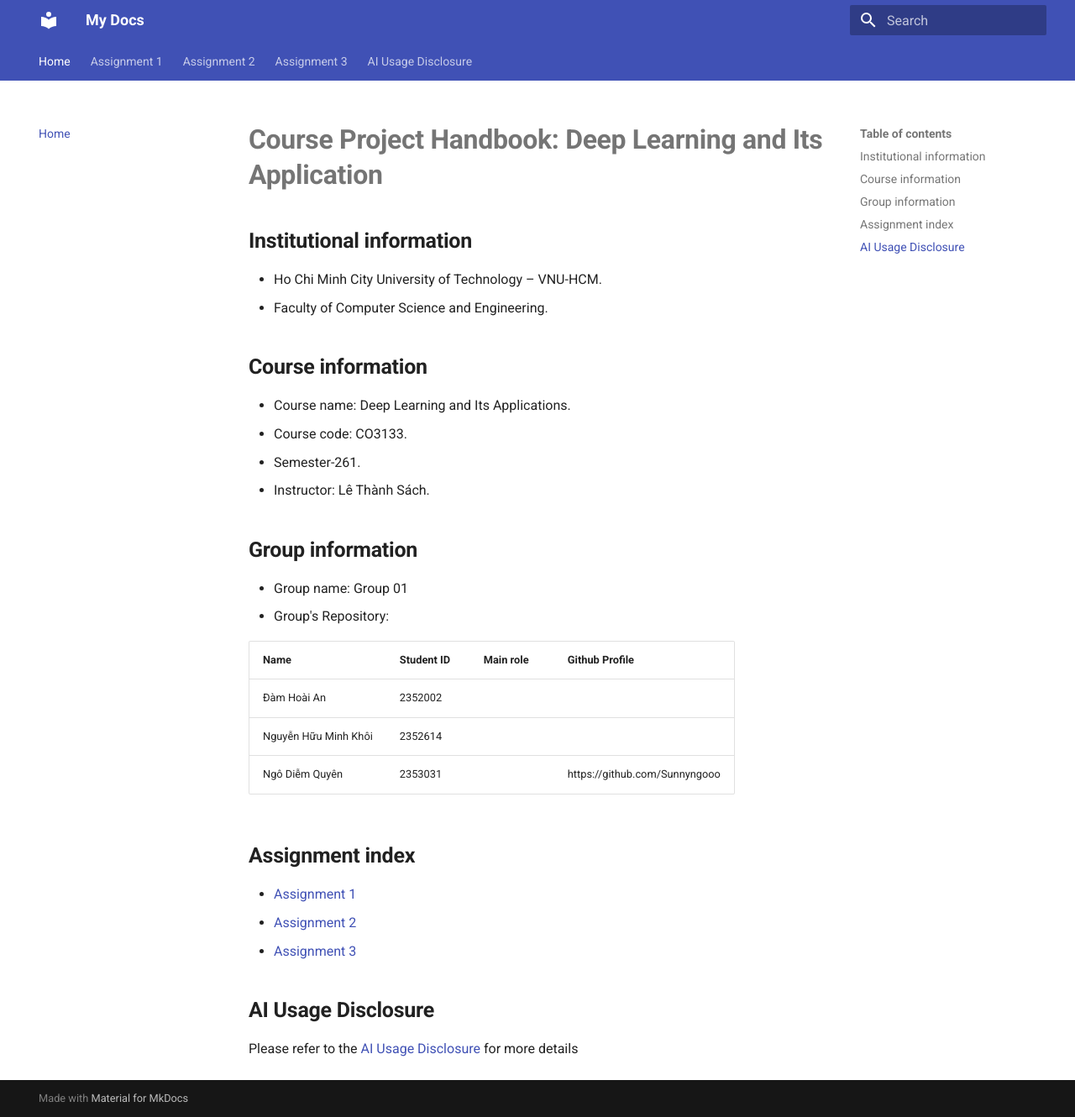
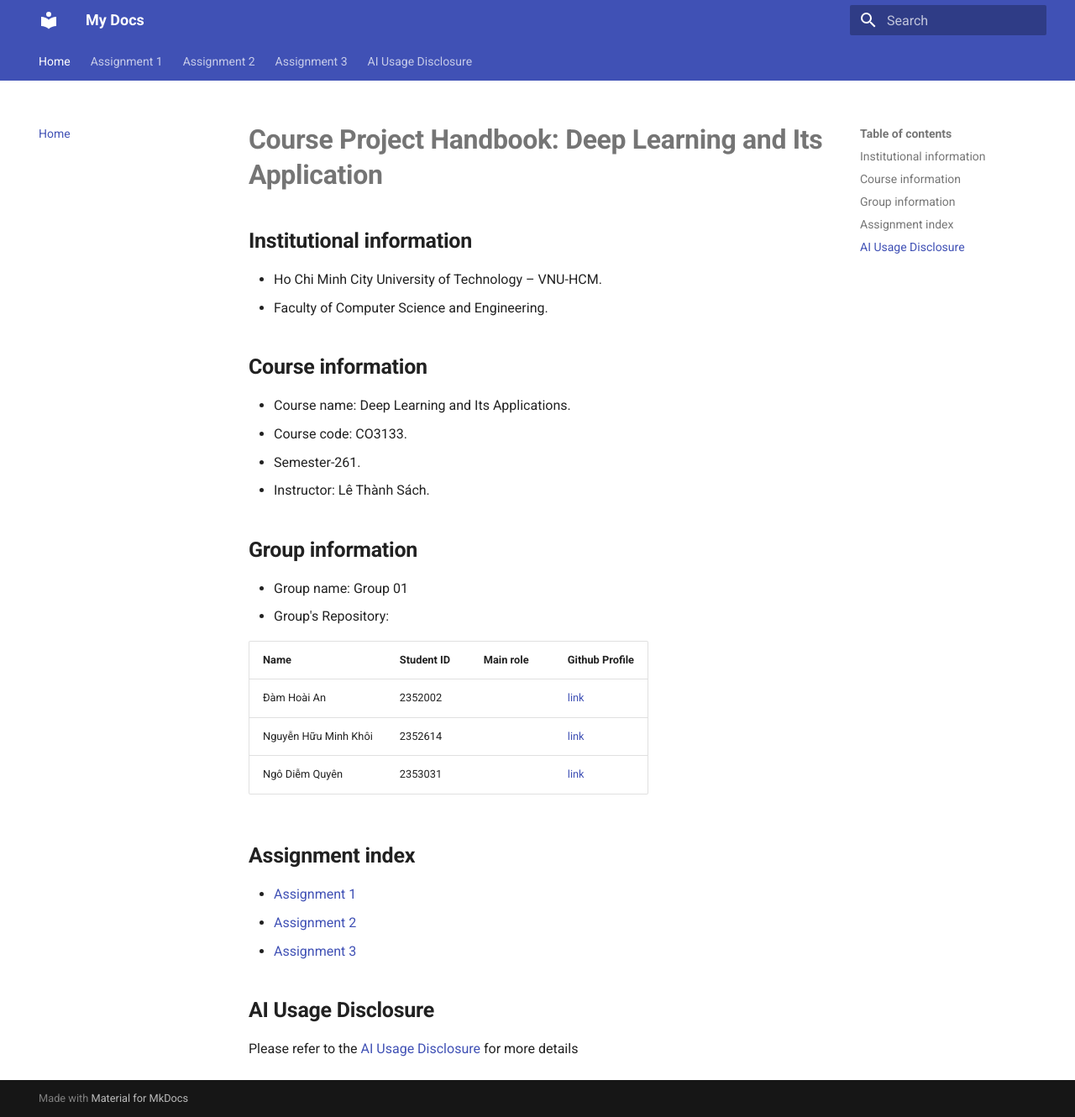
Before and after one commit to Sunnyngooo/CO3133_Group05_Assignment, an MkDocs documentation site: the page built from docs/index.md, in a window 1280 px wide and 1330 px high. Shown: the whole window at 84% size. Built offline with MkDocs 1.6.1 and Material for MkDocs 9.7.7, drawn with Linux system fonts in a browser that asks for light colours.

Commit message:
chores: update link profile github

```diff
--- a/docs/index.md
+++ b/docs/index.md
@@ -17,11 +17,11 @@
 - Group name: Group 01
 - Group's Repository:
 
-  | Name                 | Student ID | Main role | Github Profile                |
-  | :------------------- | :--------- | :-------- | :---------------------------- |
-  | Đàm Hoài An          | 2352002    |           |                               |
-  | Nguyễn Hữu Minh Khôi | 2352614    |           |                               |
-  | Ngô Diễm Quyên       | 2353031    |           | https://github.com/Sunnyngooo |
+  | Name                 | Student ID | Main role | Github Profile                          |
+  | :------------------- | :--------- | :-------- | :-------------------------------------- |
+  | Đàm Hoài An          | 2352002    |           | [link](https://github.com/alicejiharba) |
+  | Nguyễn Hữu Minh Khôi | 2352614    |           | [link](https://github.com/nhmkct1)      |
+  | Ngô Diễm Quyên       | 2353031    |           | [link](https://github.com/Sunnyngooo)   |
 
 ## **Assignment index**
 
```
